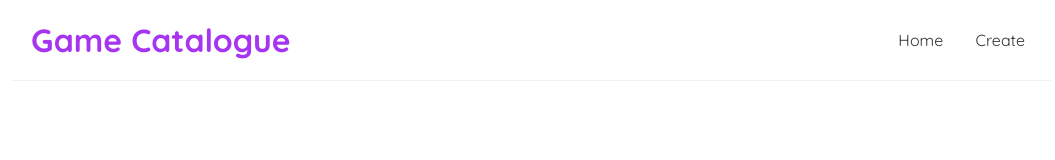
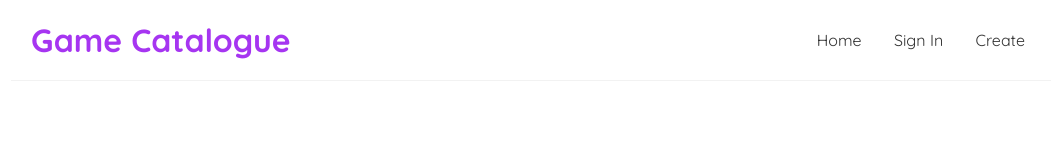
Before and after one commit to Robert56th/react-project-demo, a React (Create React App) app: page / in a window 1280 px wide. Shown: the top 160 px of the page, without its empty margins (109-1164 px from the left). Built offline with nearby package versions, Linux system fonts and the light colour scheme.

Commit message:
Update Navbar.js

```diff
--- a/src/Navbar.js
+++ b/src/Navbar.js
@@ -2,8 +2,10 @@ const Navbar = () => {
     return (
         <nav className="navbar">
             <h1>Game Catalogue</h1>
+
             <div className="links">
-                <a href ="/"> Home</a>
+                <a href ="/home"> Home</a>
+                <a href ="/signin"> Sign In</a>
                 <a href ="/create"> Create</a>
             </div>
         </nav>
```
